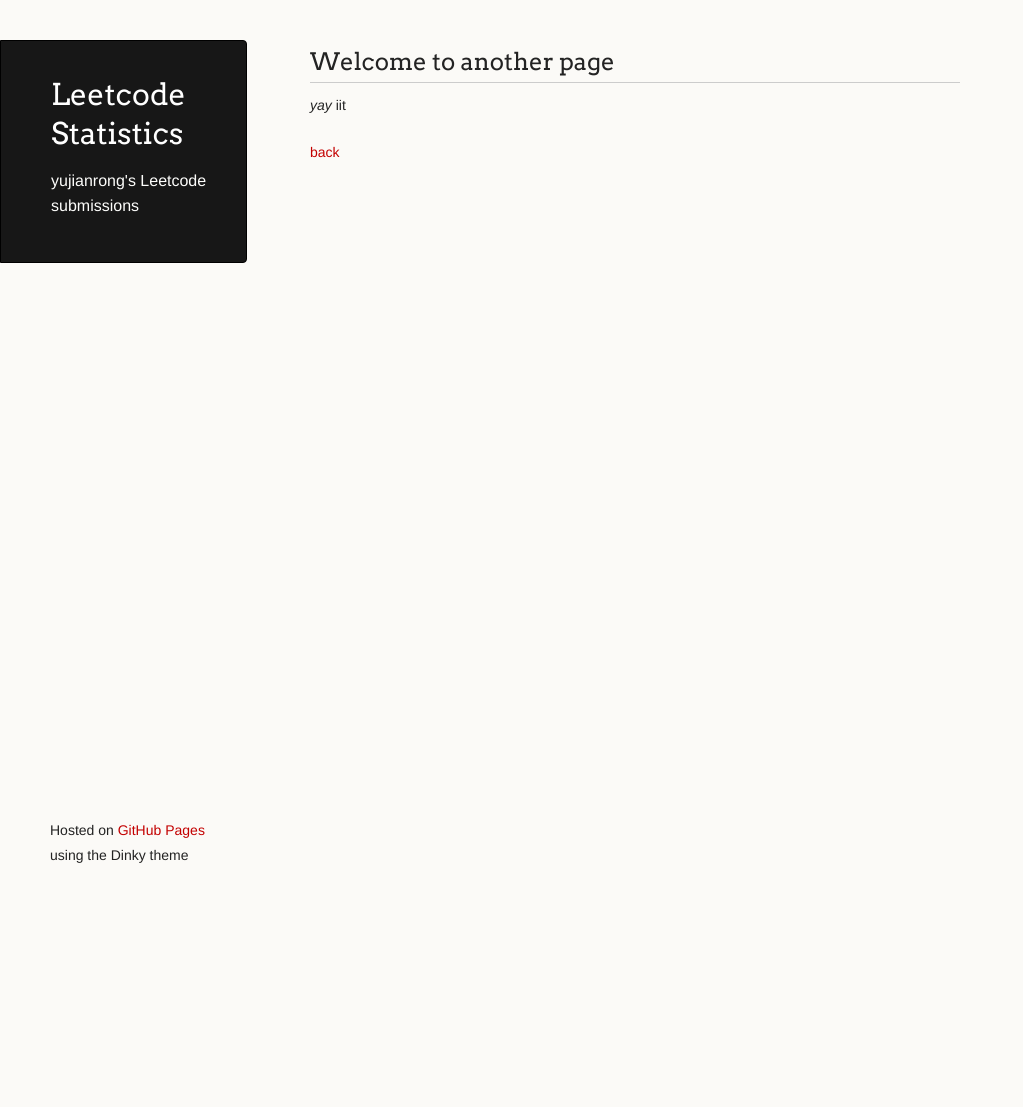
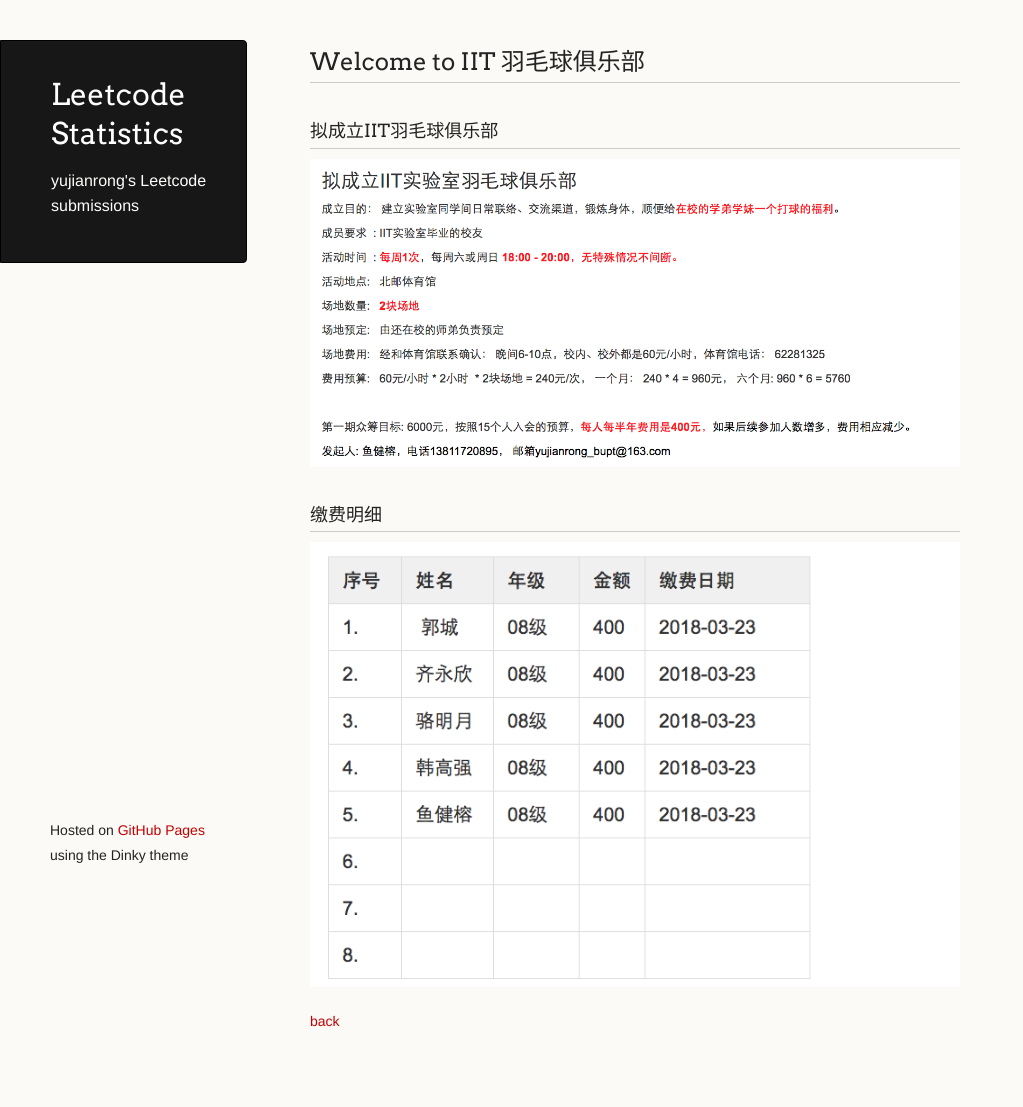
Before and after one commit to yjrhot/yjrhot.github.io, a Jekyll site: the page built from IIT-club.md, in a window 1280 px wide. Shown: the whole page, without its empty margins (0-1023 px from the left). Built offline with Jekyll 4.4.1, drawn with Linux system fonts in a browser that asks for light colours; our own code applies the rules of GitHub Pages for plain Markdown files; before the commit the page ends 900 px from its top, so only the background shows below that.

Commit message:
little change

```diff
--- a/IIT-club.md
+++ b/IIT-club.md
@@ -2,9 +2,14 @@
 layout: default
 ---
 
-## Welcome to another page
+## Welcome to  IIT 羽毛球俱乐部
 
-_yay_
-iit
+### [](#header-1) 拟成立IIT羽毛球俱乐部
+
+![](IIT-club.jpg)
+
+### [](#header-1) 缴费明细
+![](money-pay.jpg)
+
 
 [back](./)
```
Also changed, not shown: IIT-club.jpg (added), money-pay.jpg (added).
